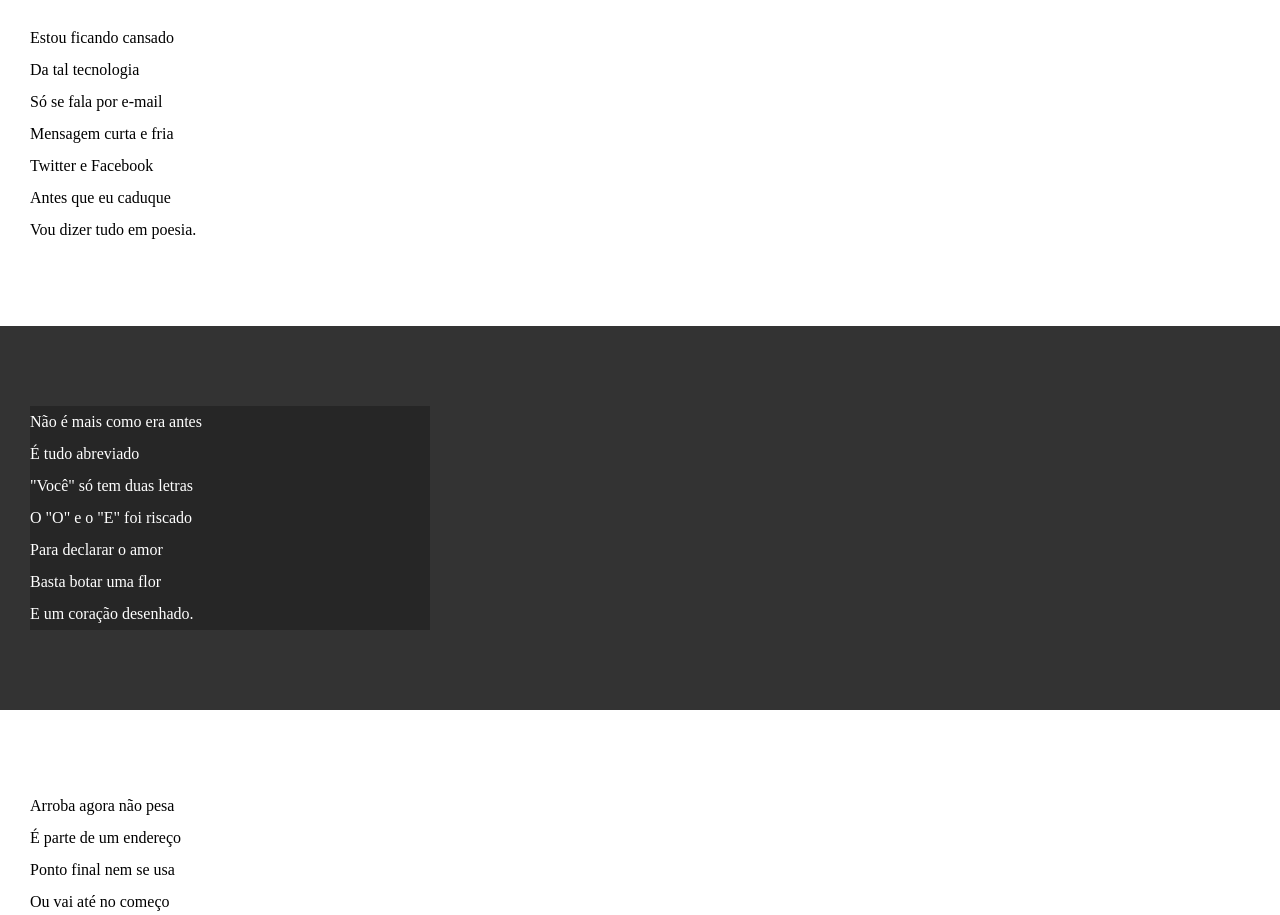
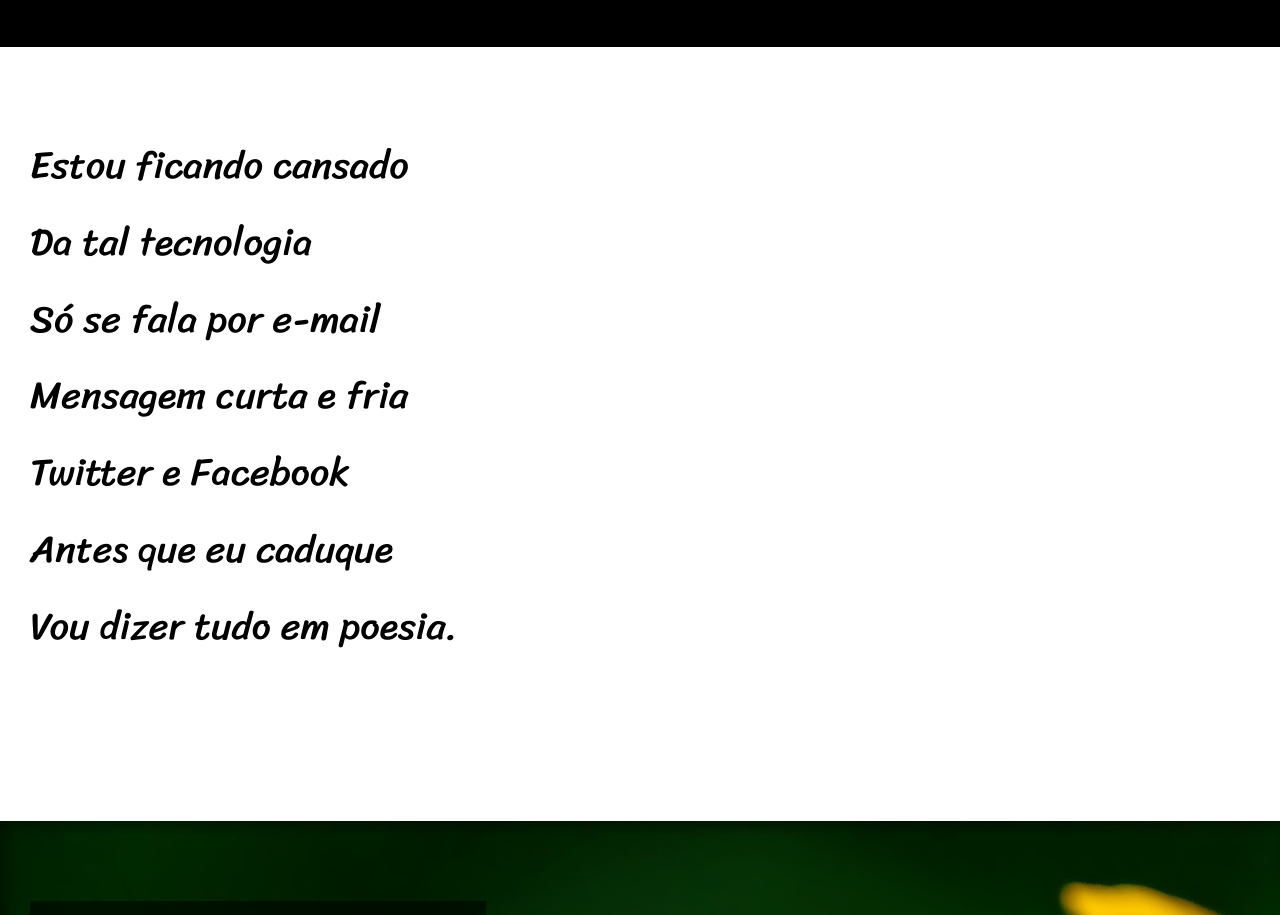
Before and after one commit to wagnerpx/Estudonauta, a plain HTML site: page Desafios/desafio 12/index.html in a window 1280 px wide. Shown: the part 213-1128 px from the top of the page. Drawn offline with Linux system fonts and the light colour scheme.

Commit message:
Atualização

```diff
--- a/Desafios/desafio 12/estilo/style.css
+++ b/Desafios/desafio 12/estilo/style.css
@@ -1,13 +1,25 @@
 @charset "UTF-8";
+
+@import url('https://fonts.googleapis.com/css2?family=Passion+One&display=swap');
+
+@import url('https://fonts.googleapis.com/css2?family=Sriracha&display=swap');
+
+:root {
+    --fonte1: Verdana, Geneva, Tahoma, sans-serif;
+    --fonte2: 'Passion One', cursive;
+    --fonte3: 'Sriracha', cursive;
+}
 
 * {
     margin: 0px;
     padding: 0px;
+    font-size: 1em;
 }
 
 html, body {
     min-height: 100vh;
     background-color: darkgray;
+    font-family: var(--fonte1);
 }
 
 header {
@@ -19,6 +31,8 @@ header {
 header > h1 {
     padding-top: 50px;
     font-variant: small-caps;
+    font-family: var(--fonte2);
+    font-size: 10vw;
 }
 
 header > p {
@@ -40,6 +54,12 @@ section {
     padding-bottom: 10vh;
     line-height: 2em;
     padding-left: 30px;
+    font-family: var(--fonte3);
+    font-size: 3vw;
+}
+
+section > p {
+    padding-bottom: 2em;
 }
 
 section.normal {
@@ -50,10 +70,25 @@ section.normal {
 section.imagem {
     background-color: rgb(51, 51, 51);
     color: white;
+    box-shadow: inset 6px 6px 13px 0px rgba(0, 0, 0, 0.432);
+    background-size: cover;
+    background-attachment: fixed;
 }
 section.imagem > p {
-    width: 400px;
-    background-color: rgba(0, 0, 0, 0.253);
+    display: inline-block;
+    padding: 5px;
+    background-color: rgba(0, 0, 0, 0.514);
+    text-shadow: 1px 1px 0px black;
+}
+
+section#img01 {
+    background-image: url('../imagens/background001.jpg');
+    background-position: right center;
+}
+
+section#img02 {
+    background-image: url('../imagens/background002.jpg');
+    background-position: right center;
 }
 
 footer {
--- a/Desafios/desafio 12/index.html
+++ b/Desafios/desafio 12/index.html
@@ -30,7 +30,7 @@
         </p>
     </section>
 
-    <section class="imagem">
+    <section class="imagem" id="img01">
         <p>
             Não é mais como era antes<br>
             É tudo abreviado<br>
@@ -64,7 +64,7 @@
         </p>
     </section>
 
-    <section class="imagem">
+    <section class="imagem" id="img02">
         <p>
             Tenho saudade das cartas<br>
             Escritas com a própria mão<br>
```
